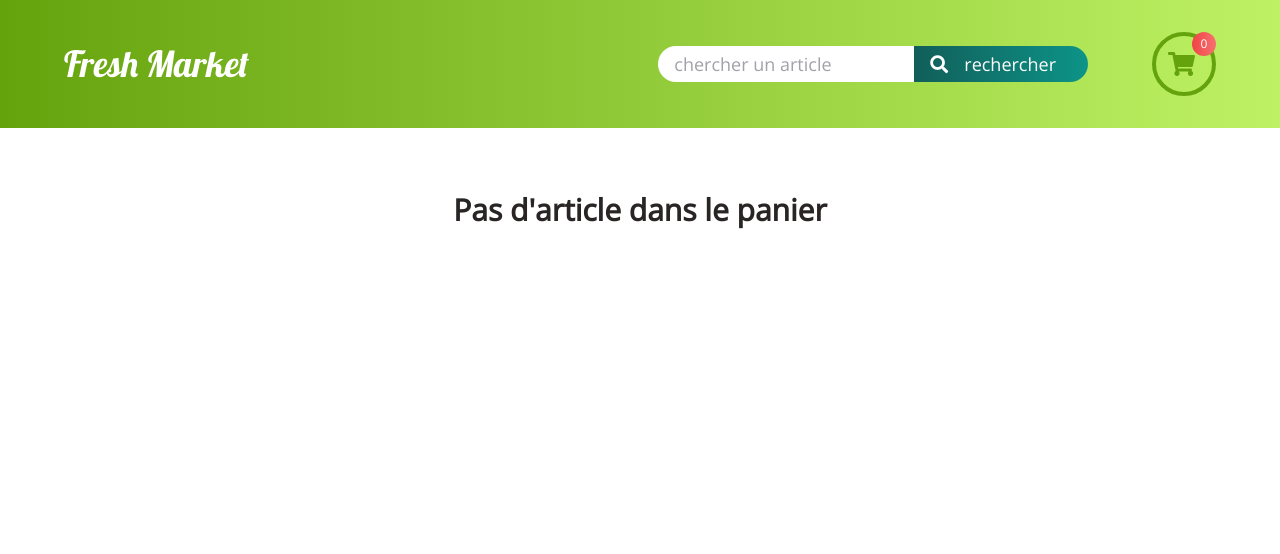
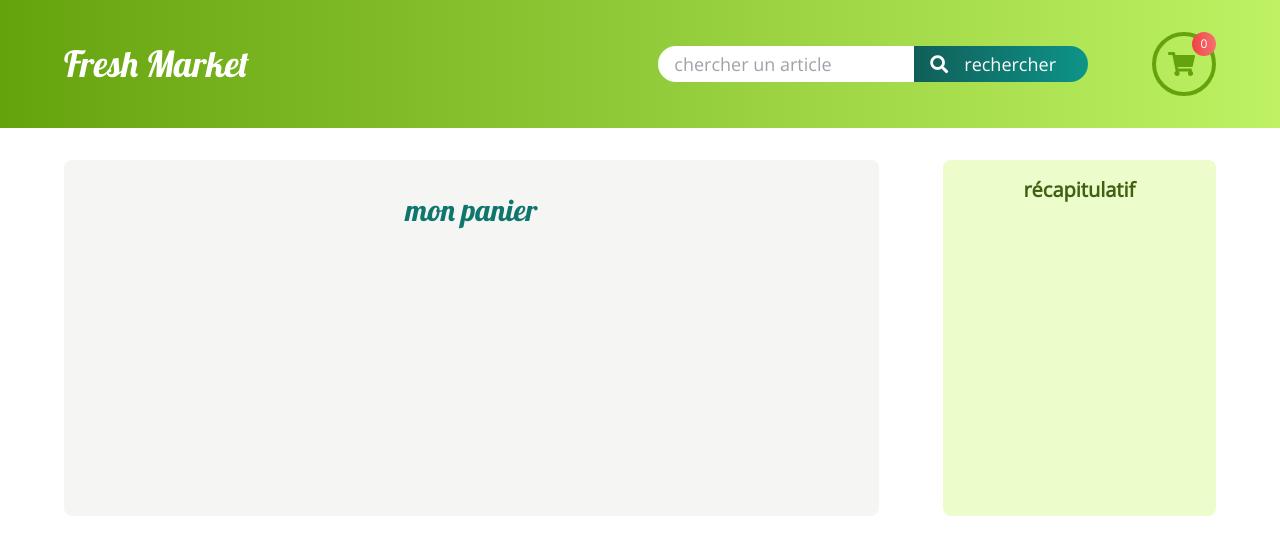
Before and after one commit to logic-fabric/fresh-market, a React (Create React App) app: page /mon-panier in a window 1280 px wide. Shown: the top 554 px of the page. Built offline with nearby package versions, Linux system fonts and the light colour scheme.

Commit message:
feature: Cart page main structure

```diff
--- /dev/null
+++ b/src/components/CartContent/CartContent.jsx
@@ -0,0 +1,5 @@
+export function CartContent() {
+  return (
+    <div className="h-6"></div>
+  );
+}
--- /dev/null
+++ b/src/components/CartSummary/CartSummary.jsx
@@ -0,0 +1,5 @@
+export function CartSummary() {
+  return (
+    <div className="h-6"></div>
+  );
+}
--- a/src/pages/Cart/Cart.jsx
+++ b/src/pages/Cart/Cart.jsx
@@ -1,11 +1,25 @@
+import { CartContent } from "../../components/CartContent/CartContent";
+import { CartSummary } from "../../components/CartSummary/CartSummary";
+
 import "./Cart.css";
 
 export function Cart() {
   return (
-    <main className="content-wrapper">
-      <h1 className="p-4 text-center text-3xl font-bold">
-        Pas d'article dans le panier
-      </h1>
+    <main className="content-wrapper flex">
+      <section className="w-3/4 ml-4 mr-3 my-3 p-3 rounded-1 bg-neutral-100">
+        <h1 className="font-serif text-secondary-700 text-center text-3xl">
+          mon panier
+        </h1>
+
+        <CartContent />
+      </section>
+
+      <aside className="w-1/4 ml-3 mr-4 my-3 p-2 rounded-1 bg-primary-100">
+        <h2 className="text-primary-800 text-center text-xl font-bold">
+          récapitulatif
+        </h2>
+        <CartSummary />
+      </aside>
     </main>
   );
 }
--- a/src/pages/Home/Home.jsx
+++ b/src/pages/Home/Home.jsx
@@ -16,8 +16,8 @@ export function Home({
   const productsToDisplay = products[activeCategory].items;
 
   return (
-    <main className="content-wrapper grid grid-cols-4">
-      <aside className="px-4 py-3">
+    <main className="content-wrapper flex">
+      <aside className="w-1/4 px-4 py-3">
         <SecondaryNav
           categories={categories}
           activeCategory={activeCategory}
@@ -26,7 +26,7 @@ export function Home({
         />
       </aside>
 
-      <div className="col-span-3 my-3">
+      <div className="w-3/4 my-3">
         <Gallery
           products={isFilteringProducts ? filteredProducts : productsToDisplay}
           activeCategory={activeCategory}
```
